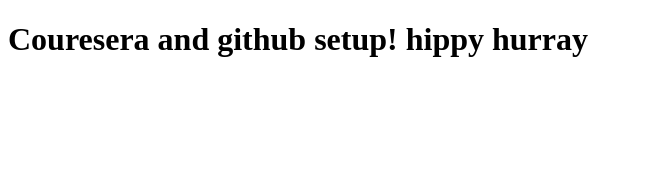
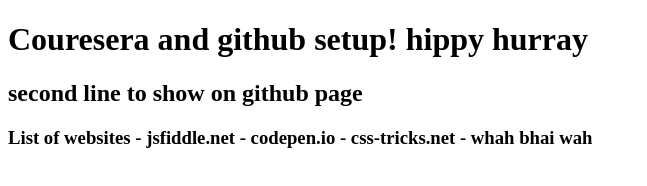
Before and after one commit to akhileshmohan/courseratest, a plain HTML site: page site/index.html in a window 1280 px wide. Shown: the whole page, without its empty margins (0-647 px from the left). Drawn offline with Linux system fonts and the light colour scheme.

Commit message:
welcome back

```diff
--- a/site/index.html
+++ b/site/index.html
@@ -5,5 +5,12 @@
 </head>
 <body>
 <h1>Couresera and github setup! hippy hurray</h1>
+<h2>second line to show on github page</h2>
+<h3>List of websites
+- jsfiddle.net
+- codepen.io
+- css-tricks.net
+- whah bhai wah
+</h3>
 </body>
 </html>
```
